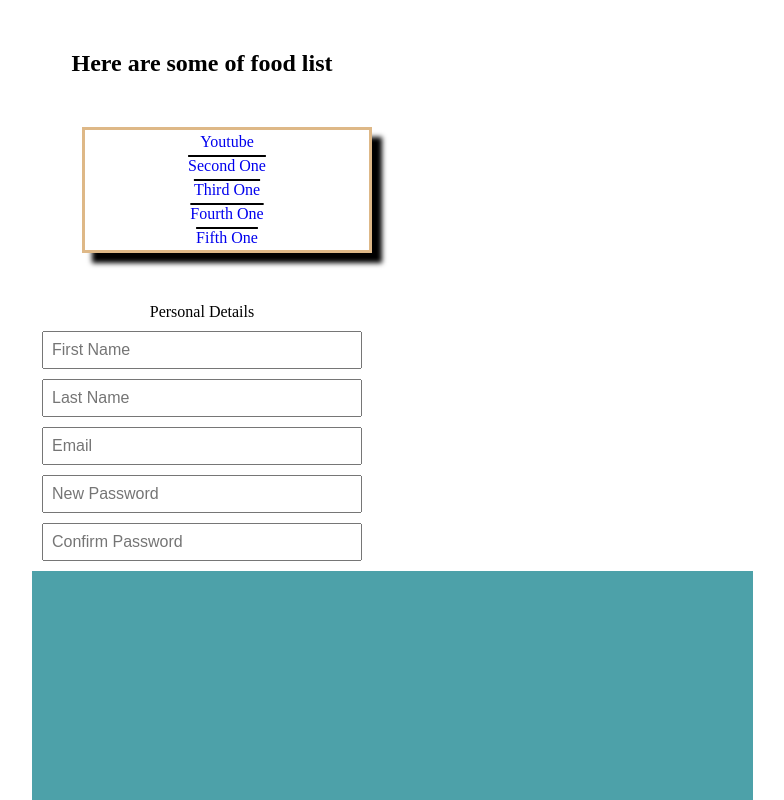
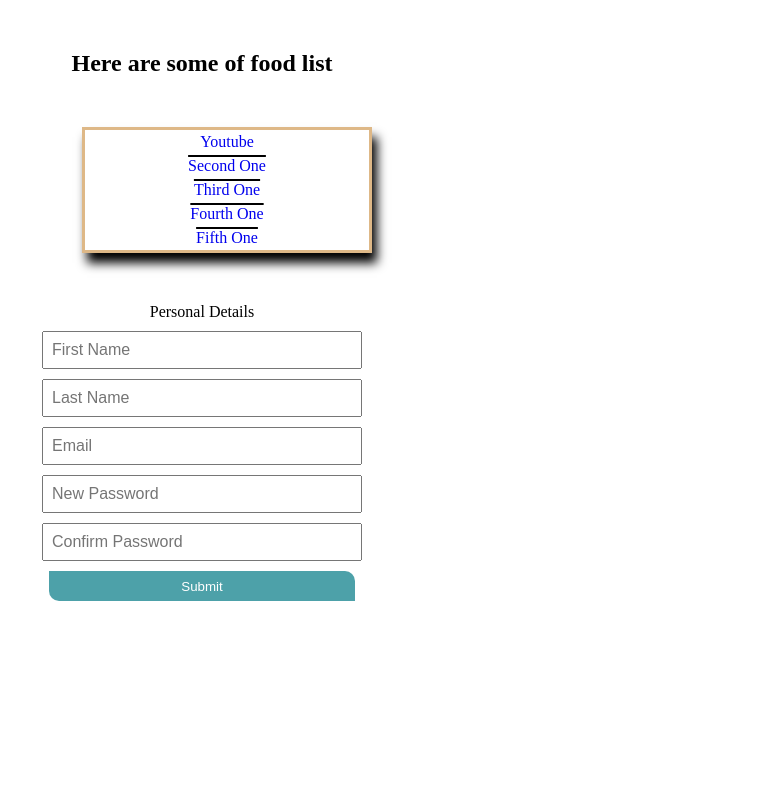
Before and after one commit to Ik-Riyad/html-and-css-practice, a plain HTML site: page index.html in a window 1280 px wide. Shown: the top 800 px of the page, without its empty margins (18-802 px from the left). Drawn offline with Linux system fonts and the light colour scheme.

Commit message:
some changes in button tag

```diff
--- a/style/style.css
+++ b/style/style.css
@@ -13,7 +13,7 @@
     margin-left: 50px;
     margin-top: 50px;
     border: 3px solid burlywood;
-    box-shadow: 10px 10px 5px black;
+    box-shadow: 5px 10px 10px black;
 
 }
 
@@ -34,6 +34,7 @@ a:hover{
 /* Centering the form in the container */
 .fillup{
     margin-top: 50px;
+
 }
 .name{
     display: block;
@@ -43,9 +44,10 @@ a:hover{
     font-size: 16px;
 }
 .btn{
-    padding:  100%;
+    width: 90%;
+    height: 30px;
     background: #4DA1A9;
     color: white;
     border: none;
-    position: relative;
+    border-radius: 0px 10px 0px;
 }
```
